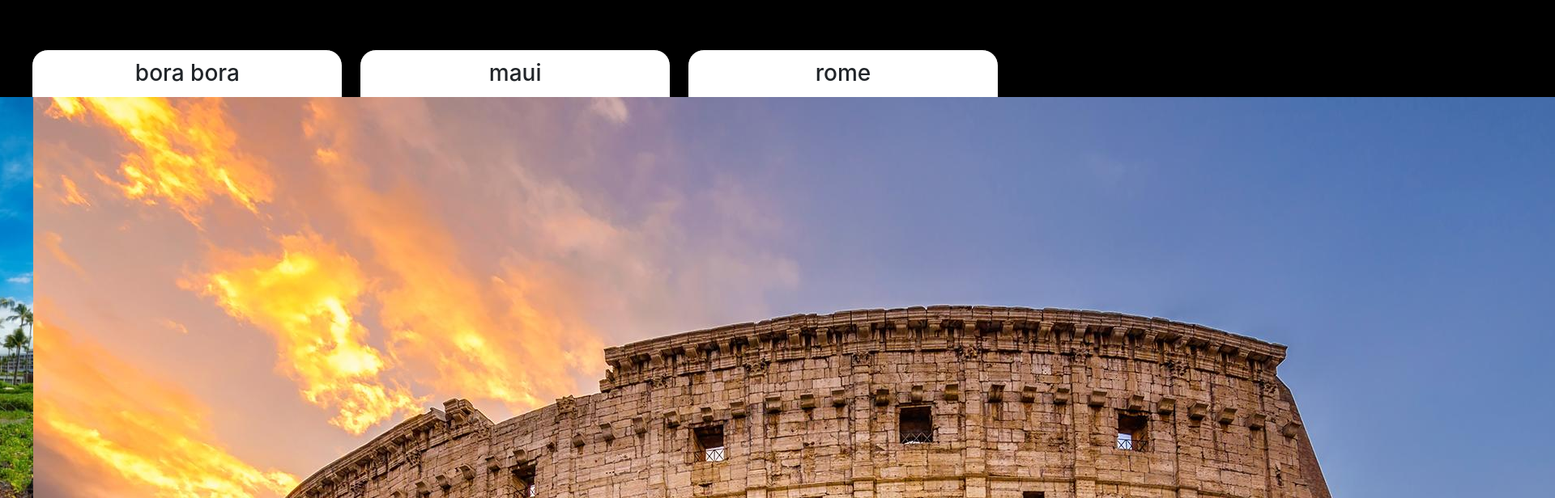
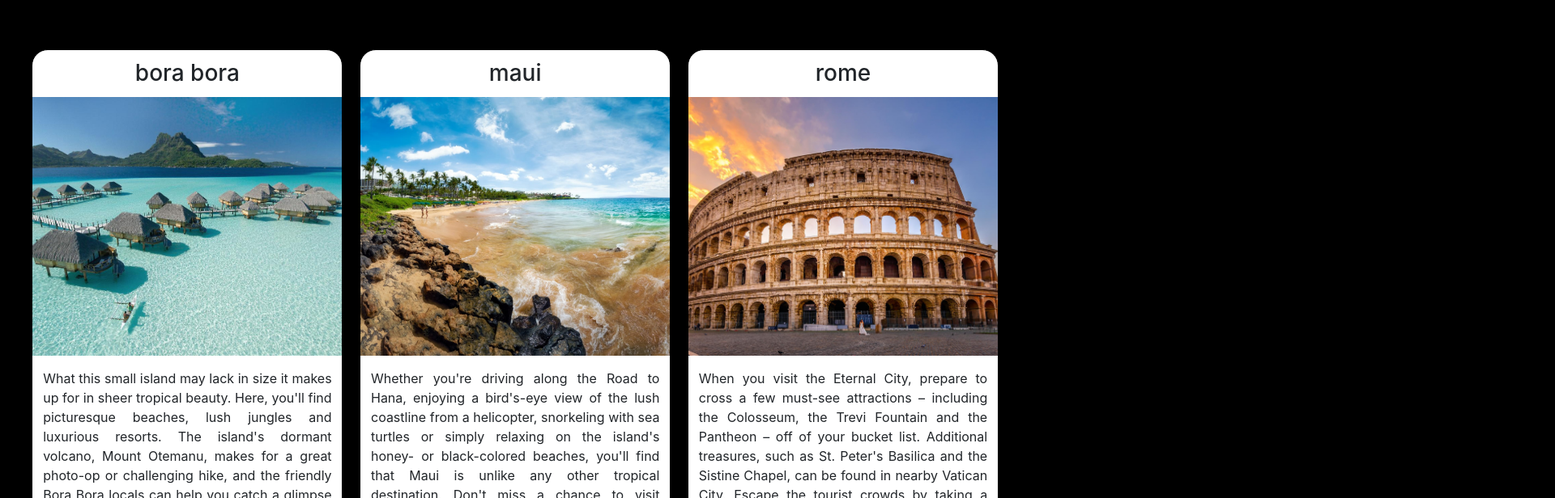
Before and after one commit to edgarcltop/travel_app, a React (Create React App) app: page / in a window 1280 px wide. Shown: the part 780-1396 px from the top of the page at 81% size, 1920 px wide, since content can reach past the window. Built offline with nearby package versions, Linux system fonts and the light colour scheme.

Commit message:
offers cards with grid

```diff
--- a/src/components/offers/list-item.component.jsx
+++ b/src/components/offers/list-item.component.jsx
@@ -1,13 +1,15 @@
-import React from 'react'
+import React from "react";
 
 function ListItem(props) {
-  console.log(props)
-    const {productName, src, description, continent, prices} = props.value;
+  console.log(props);
+  const { productName, src, description, continent, prices } = props.value;
 
   return (
     <div className="offers-item">
       <h3>{productName}</h3>
+      <div className="img-container">
         <img src={src} alt={productName} />
+      </div>
       <p>{description}</p>
       <p>Continent: {continent}</p>
       <p>Prices: {prices}</p>
@@ -15,4 +17,4 @@ function ListItem(props) {
   );
 }
 
-export default ListItem
+export default ListItem;
```
Lines whose indentation alone changed are shown as unchanged.
